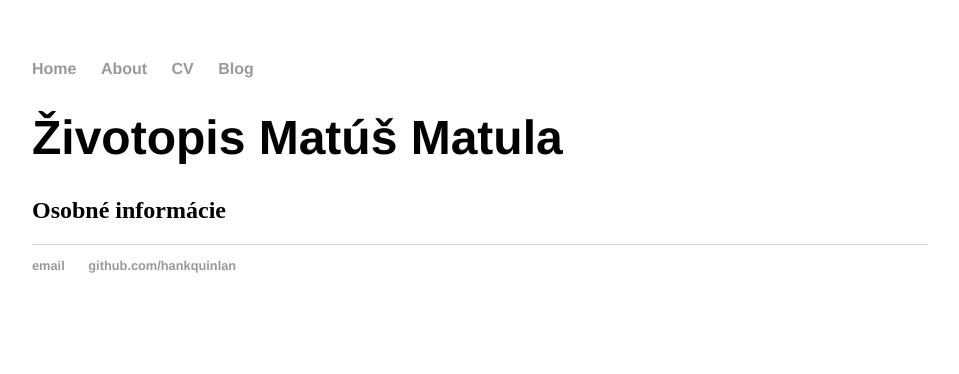
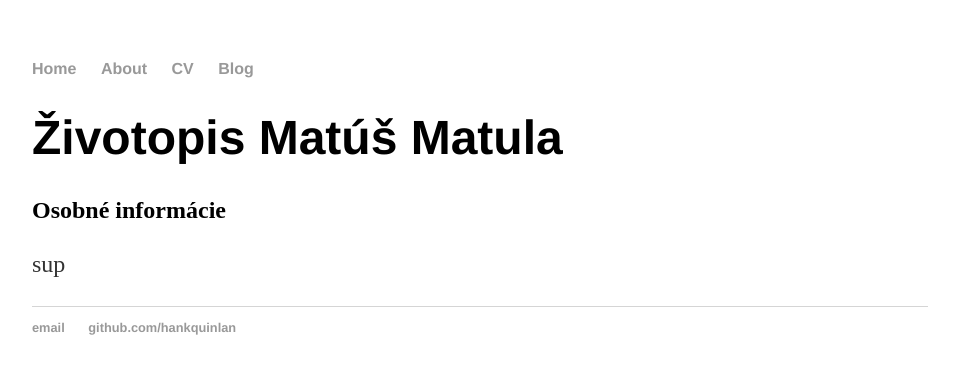
Before and after one commit to matusmatula/matusmatula.github.io, a Jekyll site: the page built from cv.html, in a window 1280 px wide. Shown: the top 374 px of the page, without its empty margins (160-1119 px from the left). Built offline with Jekyll 4.4.1, drawn with Linux system fonts in a browser that asks for light colours.

Commit message:
Update cv.html

```diff
--- a/_layouts/cv.html
+++ b/_layouts/cv.html
@@ -3,3 +3,7 @@ layout: default
 ---
 <h1>{{ page.title }}</h1>
 <h2>{{ page.subtitle }}</h2>
+
+<div class="container">
+  {{ content }}
+</div>
```
